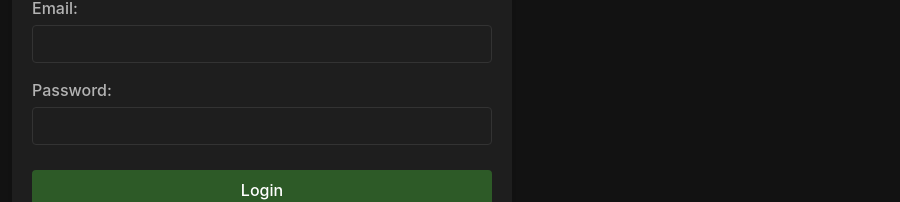
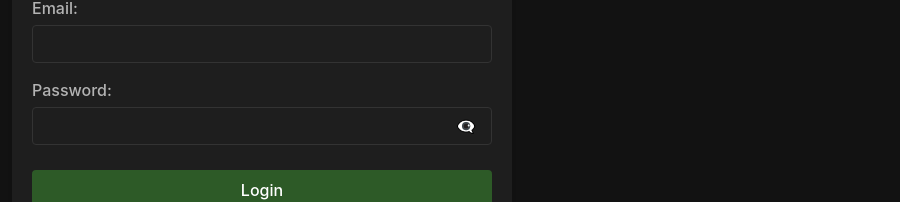
Before and after one commit to oleksiy-korniychuk/lift-and-shift-ui, a React (Create React App) app: page /login in a window 1280 px wide. Shown: the part 233-435 px from the top of the page, without its empty margins (378-1278 px from the left). Built offline with nearby package versions, Linux system fonts and the light colour scheme; no server answers.

Commit message:
Show password functionality added to the login screen

```diff
--- a/src/App.css
+++ b/src/App.css
@@ -421,3 +421,32 @@
 .create-form-button:hover {
   background-color: var(--accent-hover);
 }
+
+/* Password visibility toggle */
+.password-field .password-input-container {
+  position: relative;
+  display: flex;
+  align-items: center;
+}
+
+.password-field input {
+  padding-right: 40px;
+  width: 100%;
+}
+
+.password-toggle-button {
+  position: absolute;
+  right: 8px;
+  background: none;
+  border: none;
+  cursor: pointer;
+  padding: 4px 8px;
+  display: flex;
+  align-items: center;
+  justify-content: center;
+  color: var(--text-secondary);
+}
+
+.password-toggle-button:hover {
+  color: var(--text-primary);
+}
--- a/src/components/Login.js
+++ b/src/components/Login.js
@@ -6,6 +6,7 @@ function Login() {
   const [email, setEmail] = useState('');
   const [password, setPassword] = useState('');
   const [error, setError] = useState(null);
+  const [showPassword, setShowPassword] = useState(false);
   const { signIn } = useAuth();
   const navigate = useNavigate();
 
@@ -34,14 +35,24 @@ function Login() {
               required
             />
           </div>
-          <div className="form-field">
+          <div className="form-field password-field">
             <label>Password:</label>
-            <input
-              type="password"
-              value={password}
-              onChange={(e) => setPassword(e.target.value)}
-              required
-            />
+            <div className="password-input-container">
+              <input
+                type={showPassword ? "text" : "password"}
+                value={password}
+                onChange={(e) => setPassword(e.target.value)}
+                required
+              />
+              <button
+                type="button"
+                className="password-toggle-button"
+                onClick={() => setShowPassword(!showPassword)}
+                aria-label={showPassword ? "Hide password" : "Show password"}
+              >
+                {showPassword ? "👁️" : "👁️‍🗨️"}
+              </button>
+            </div>
           </div>
           <button type="submit" className="create-form-button">Login</button>
         </form>
```
